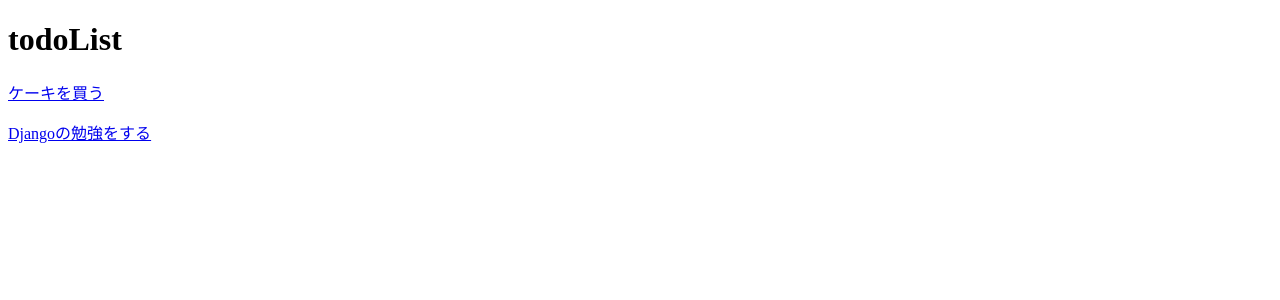
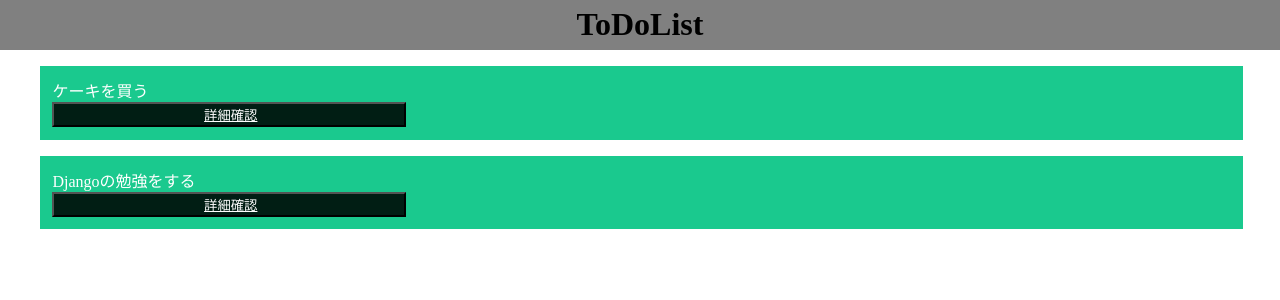
Before and after one commit to ohtsuka-shota/formTestPJ, a Django app: page /todo/list/ in a window 1280 px wide. Shown: the top 300 px of the page. Run offline with Django 4.2, Linux system fonts and the light colour scheme; data comes from the database, SQL or seed files in the repository.

Commit message:
create list css

```diff
--- /dev/null
+++ b/listDetailTestPJ/static/todoStyleSheet/todoListStyle.css
@@ -0,0 +1,32 @@
+body{
+    height: 100%;
+    margin: 0;
+}
+
+.title {
+    background-color: grey;
+    text-align: center;
+    margin: 0;
+    padding-top: 0.5%;
+    padding-bottom: 0.5%;
+    font-family: serif;
+}
+
+.todo-title {
+    color: white;
+    margin-left: 1%;
+}
+
+.todo-li {
+    background-color: rgb(26, 201, 142);
+    color: white;
+    list-style: none;
+    padding:1%;
+    width: 95%;
+}
+
+.btn-check-detail {
+    background-color: rgb(1, 30, 20);
+    color: white;
+    width: 30%
+}
--- a/listDetailTestPJ/templates/index.html
+++ b/listDetailTestPJ/templates/index.html
@@ -11,7 +11,7 @@
         </head>
 
         <body>
-            <h1>Django list-detail View HomePage</h1>
+            <h1 class="top-title">Django TodoApp</h1>
             <button type="button" class="btn-todo"><a href="{% url 'todoApp:todoListPage' %}" class="btn-todo-a">Check todoList</a></button>
         </body>
 
--- a/listDetailTestPJ/templates/todoList.html
+++ b/listDetailTestPJ/templates/todoList.html
@@ -7,15 +7,17 @@
             <meta charset="utf-8">
             <meta name="viewport", content="width=device-width">
             <title>list-detail ListPage</title>
-            <link href="{% static 'todoStyleSheet/style.css' %}" rel="stylesheetx">
+            <link href="{% static 'todoStyleSheet/todoListStyle.css' %}" rel="stylesheet">
         </head>
 
         <body>
-            <h1>todoList</h1>
+            <h1 class="title">ToDoList</h1>
             {% for todo in object_list %}
-                <p>
-                <a href="{% url 'todoApp:todoDetailPage' todo.pk %}">{{ todo.title }}</a>
-                </p>
+                <ul>
+                <li class="todo-li">{{ todo.title }}<br>
+                    <button type="button" class="btn-check-detail"><a href="{% url 'todoApp:todoDetailPage' todo.pk %}" class="todo-title">詳細確認</a></button>
+                </li>
+                </ul>
             {% endfor %}
         </body>
 
```
Also changed, not shown: listDetailTestPJ/static/style.css (+15 -0 lines), listDetailTestPJ/static/todoStyleSheet/todoDetailStyle.css (added).
